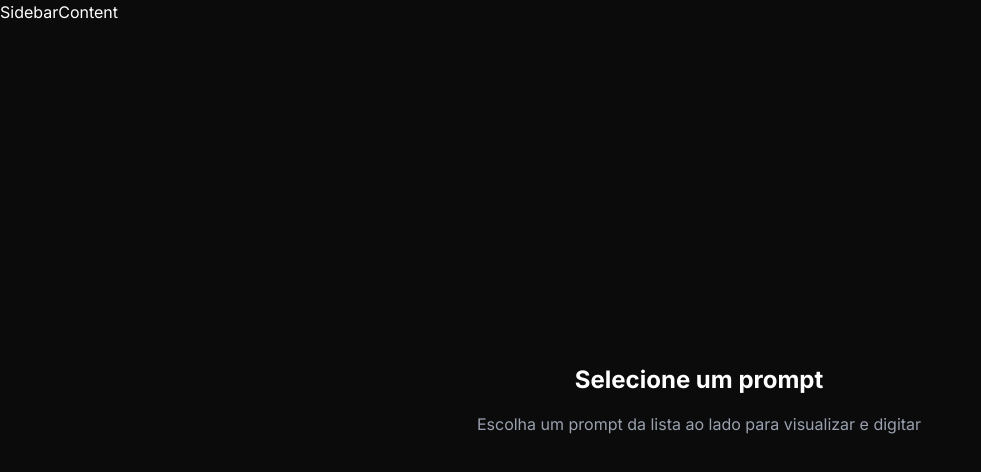
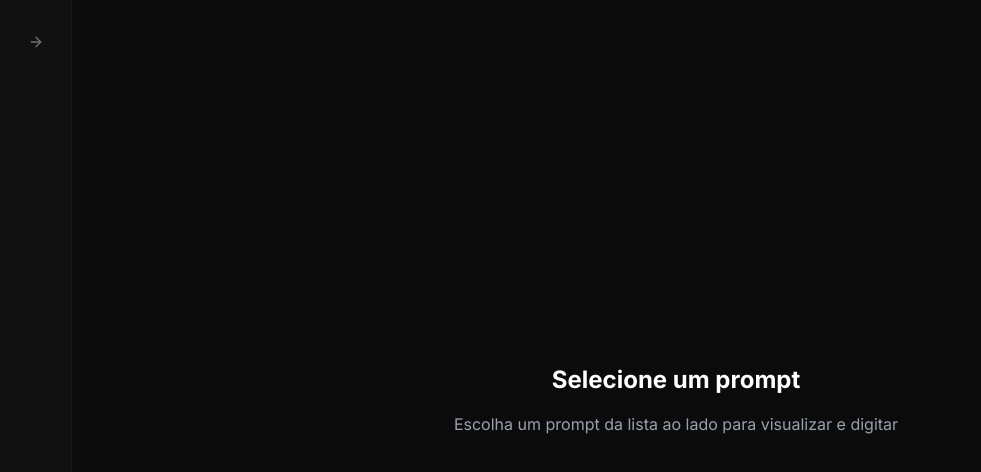
Before and after one commit to Lucas-Gonsalves/next-prompt-manager, a Next.js app: page / in a window 1280 px wide. Shown: the top 472 px of the page, without its empty margins (0-981 px from the left). Built offline with nearby package versions, Linux system fonts and the light colour scheme; no server answers; the database is empty.

Commit message:
feat(sidebar): create component   Creating the sidebar component, sidebar-content, and logo. Its main structures were added to the layout and styled. There were changes to the styling and variations of the button component.

```diff
--- /dev/null
+++ b/src/components/logo/index.ts
@@ -0,0 +1 @@
+export * from "./logo";
--- /dev/null
+++ b/src/components/logo/logo.tsx
@@ -0,0 +1,14 @@
+import { MessageSquareIcon } from "lucide-react";
+import Link from "next/link";
+
+export const Logo = () => {
+  return (
+    <Link
+      href="/"
+      className="hover:text-accent-600 flex items-center gap-2 rounded-lg transition-colors"
+    >
+      <MessageSquareIcon className="" />
+      <span className="text-lg font-semibold">PROMPTS</span>
+    </Link>
+  );
+};
--- a/src/components/sidebar/components/sidebar-content/sidebar-content.tsx
+++ b/src/components/sidebar/components/sidebar-content/sidebar-content.tsx
@@ -1,5 +1,86 @@
-"use-client";
+"use client";
+
+import { useState } from "react";
+import { cn } from "@/lib/utils";
+import {
+  ArrowLeftToLineIcon,
+  ArrowRightIcon,
+  PlusIcon,
+  XIcon,
+} from "lucide-react";
+import { Button } from "@/components/ui/button";
+import Link from "next/link";
+import { Logo } from "@/components/logo";
 
 export const SidebarContent = () => {
-  return <div>SidebarContent</div>;
+  const [isCollapsed, setIsCollapsed] = useState<boolean>(true);
+
+  const toggleSidebar = () => setIsCollapsed((prev) => !prev);
+
+  return (
+    <aside
+      className={cn(
+        "fixed top-0 left-0 z-50 flex h-full w-[80vw] flex-col border-r border-gray-700 bg-gray-800",
+        "transition-[transform,width] duration-300 ease-in-out",
+        "sm:w-80 md:relative md:z-auto",
+        isCollapsed ? "md:w-18" : "md:w-96"
+      )}
+    >
+      {isCollapsed && (
+        <section className="px-2 py-6">
+          <header className="mb-6 flex items-center justify-center">
+            <Button
+              variant="icon"
+              className="hidden rounded-lg p-2 md:inline-flex"
+              aria-label="expand-sidebar"
+              title="Expand sidebar"
+              onClick={toggleSidebar}
+            >
+              <ArrowRightIcon className="h-5 w-5 text-gray-100" />
+            </Button>
+          </header>
+        </section>
+      )}
+
+      {!isCollapsed && (
+        <section className="p-6">
+          <div className="mb-4 md:hidden">
+            <div className="flex items-center justify-between">
+              <Button
+                variant="icon"
+                aria-label="close-menu"
+                title="Close menu"
+                onClick={toggleSidebar}
+              >
+                <XIcon className="h-5 w-5 text-gray-100" />
+              </Button>
+            </div>
+          </div>
+
+          <div className="mb-6 flex w-full items-center justify-between">
+            <header className="flex w-full items-center justify-between">
+              <Logo />
+
+              <Button
+                variant="icon"
+                className="hidden md:inline-flex"
+                onClick={toggleSidebar}
+              >
+                <ArrowLeftToLineIcon className="h-5 w-5 text-gray-100" />
+              </Button>
+            </header>
+          </div>
+
+          <div>
+            <Link href="/new">
+              <Button className="w-full" size="lg">
+                <PlusIcon className="mr-2 h-4 w-5" />
+                <span>Novo Prompt</span>
+              </Button>
+            </Link>
+          </div>
+        </section>
+      )}
+    </aside>
+  );
 };
--- a/src/components/ui/button.tsx
+++ b/src/components/ui/button.tsx
@@ -5,28 +5,30 @@ import * as React from "react";
 import { cn } from "@/lib/utils";
 
 const buttonVariants = cva(
-  "inline-flex items-center justify-center gap-2 whitespace-nowrap rounded-md text-sm font-medium transition-all disabled:pointer-events-none disabled:opacity-50 [&_svg]:pointer-events-none [&_svg:not([class*='size-'])]:size-4 shrink-0 [&_svg]:shrink-0 outline-none focus-visible:border-ring focus-visible:ring-ring/50 focus-visible:ring-[3px] aria-invalid:ring-destructive/20 dark:aria-invalid:ring-destructive/40 aria-invalid:border-destructive",
+  cn(
+    "cursor-pointer border-[#424242] inline-flex items-center justify-center gap-2 whitespace-nowrap rounded-md text-sm font-medium transition-all",
+    "disabled:pointer-events-none disabled:opacity-50 [&_svg]:pointer-events-none",
+    "[&_svg:not([class*='size-'])]:size-4 shrink-0 [&_svg]:shrink-0",
+    "outline-none focus-visible:border-ring focus-visible:ring-ring/50 focus-visible:ring-[3px]",
+    "aria-invalid:ring-destructive/20 dark:aria-invalid:ring-destructive/40 aria-invalid:border-destructive"
+  ),
   {
     variants: {
       variant: {
-        default: "bg-primary text-primary-foreground hover:bg-primary/90",
+        default: "bg-accent-600 text-white hover:bg-accent-500",
         destructive:
           "bg-destructive text-white hover:bg-destructive/90 focus-visible:ring-destructive/20 dark:focus-visible:ring-destructive/40 dark:bg-destructive/60",
-        outline:
-          "border bg-background shadow-xs hover:bg-accent hover:text-accent-foreground dark:bg-input/30 dark:border-input dark:hover:bg-input/50",
+        outline: "border bg-gray-700 text-white hover:bg-gray-600",
         secondary:
-          "bg-secondary text-secondary-foreground hover:bg-secondary/80",
-        ghost:
-          "hover:bg-accent hover:text-accent-foreground dark:hover:bg-accent/50",
+          "p-2 bg-gray-800 border border-gray-700 rounded-lg hover:bg-gray-600 transition-colors",
+        icon: "focus-visible:ring-accent-500 rounded-lg p-2 transition-colors hover:bg-gray-700 focus-visible:ring-2 focus-visible:outline-none hover:text-white",
         link: "text-primary underline-offset-4 hover:underline",
       },
       size: {
         default: "h-9 px-4 py-2 has-[>svg]:px-3",
-        xs: "h-6 gap-1 rounded-md px-2 text-xs has-[>svg]:px-1.5 [&_svg:not([class*='size-'])]:size-3",
         sm: "h-8 rounded-md gap-1.5 px-3 has-[>svg]:px-2.5",
-        lg: "h-10 rounded-md px-6 has-[>svg]:px-4",
+        lg: "h-12 rounded-md px-6 has-[>svg]:px-4",
         icon: "size-9",
-        "icon-xs": "size-6 rounded-md [&_svg:not([class*='size-'])]:size-3",
         "icon-sm": "size-8",
         "icon-lg": "size-10",
       },
```
Also changed, not shown: 1 other file (tests, documents, lock files or other folders).
